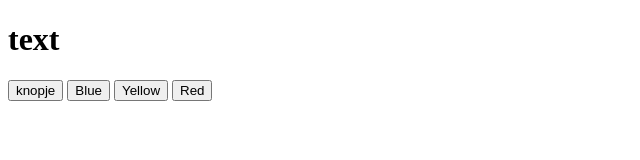
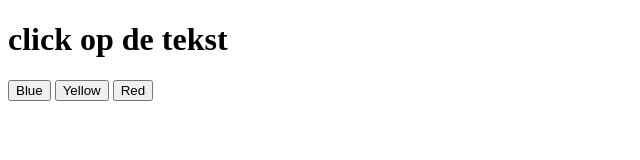
Before and after one commit to 9027005/javascript, a plain HTML site: page week2/index.html in a window 1280 px wide. Shown: the whole page, without its empty margins (0-640 px from the left). Drawn offline with Linux system fonts and the light colour scheme.

Commit message:
knop veranderdt
ik heb de originele knop voor het veranderen van de tekst verwijderd en er voor gezorgd dat de tekst veranderd als je er op klikt

```diff
--- a/week2/index.html
+++ b/week2/index.html
@@ -6,8 +6,7 @@
     <title>Document</title>
 </head>
 <body>
-    <h1 id="txt">text</h1>
-    <button onclick="changeTxt()">knopje</button>
+    <h1 id="txt" onclick="changeTxt()">click op de tekst</h1>
 
     <button onclick="txtBlue()">Blue</button>
     <button onclick="txtYellow()">Yellow</button>
```
